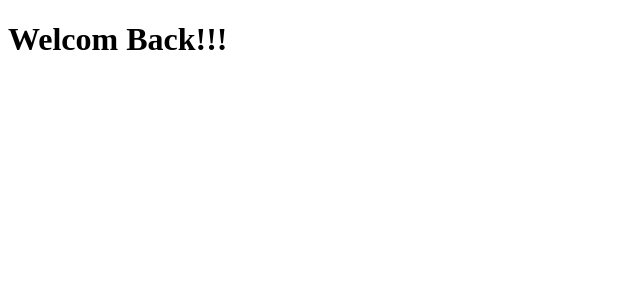
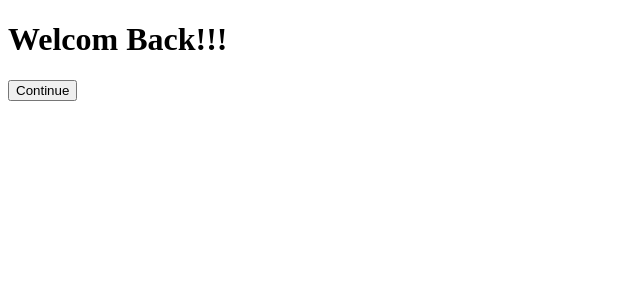
Before and after one commit to Eosdia/react-beginner-app, a React (Create React App) app: page / in a window 1280 px wide. Shown: the top 300 px of the page, without its empty margins (0-640 px from the left). Built offline with nearby package versions, Linux system fonts and the light colour scheme.

Commit message:
button create

```diff
--- a/package.json
+++ b/package.json
@@ -6,6 +6,7 @@
     "@testing-library/jest-dom": "^5.16.5",
     "@testing-library/react": "^13.4.0",
     "@testing-library/user-event": "^13.5.0",
+    "prop-types": "^15.8.1",
     "react": "^18.2.0",
     "react-dom": "^18.2.0",
     "react-scripts": "5.0.1",
--- a/src/App.js
+++ b/src/App.js
@@ -1,7 +1,9 @@
+import Button from "./Button";
 function App() {
   return (
     <div>
       <h1>Welcom Back!!!</h1>
+      <Button text={"Continue"} />
     </div>
   );
 }
--- /dev/null
+++ b/src/Button.js
@@ -0,0 +1,10 @@
+import PropTypes from "prop-types";
+function Button({ text }) {
+  return <button>{text}</button>;
+}
+
+Button.propTypes = {
+  text: PropTypes.string.isRequired,
+};
+
+export default Button;
```
